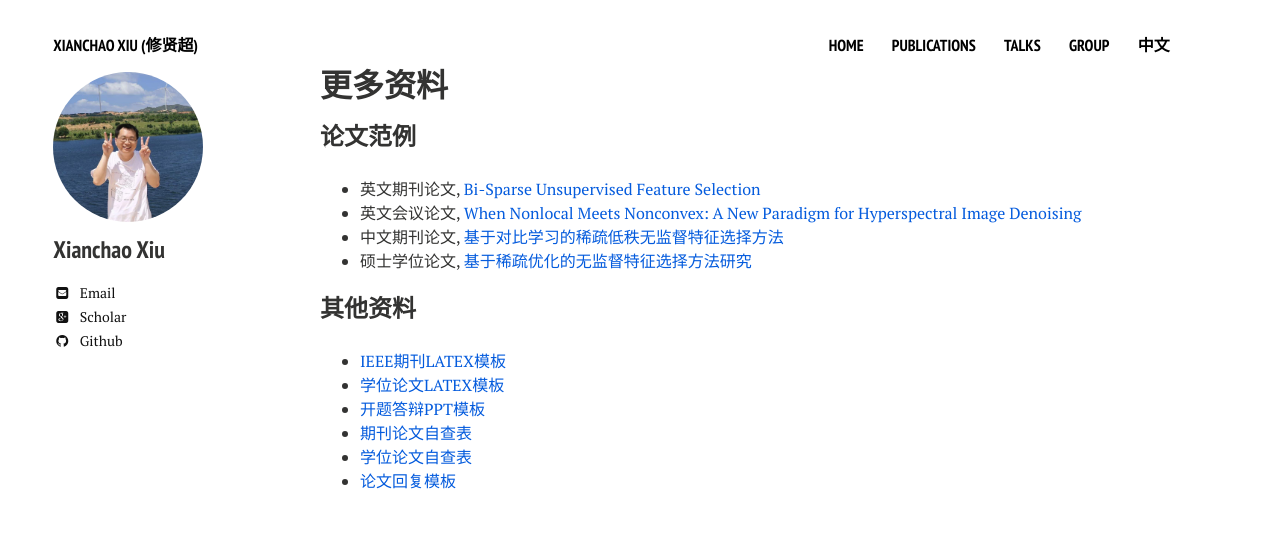
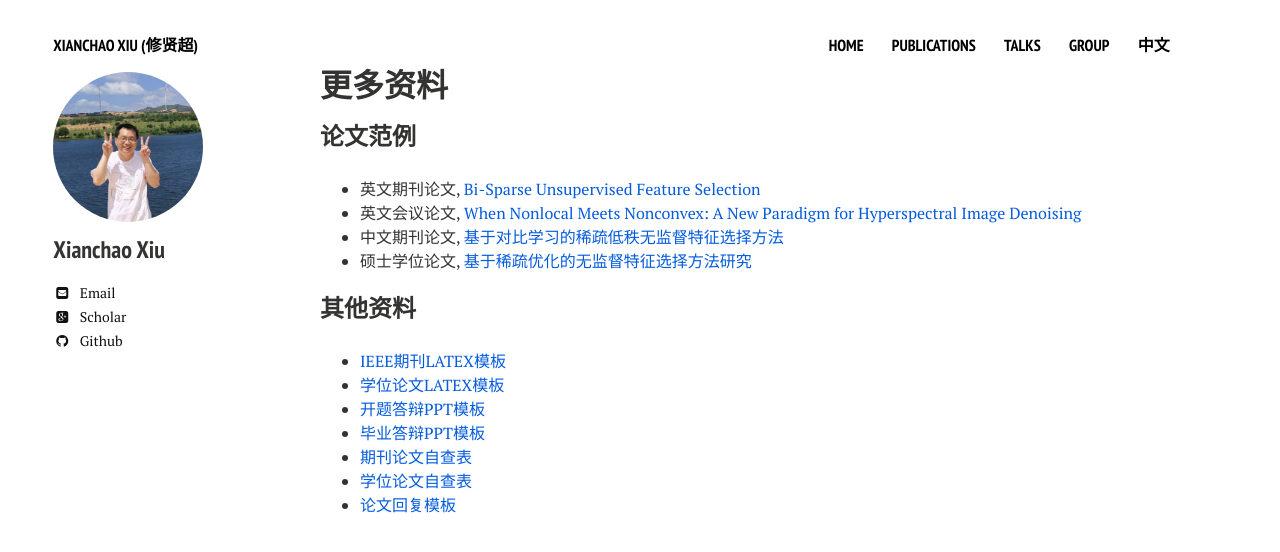
Before and after one commit to xianchaoxiu/xianchaoxiu.github.io, a Jekyll site: the page built from chinese/reading/what/index.md, in a window 1280 px wide. Shown: the top 552 px of the page. Built offline with Jekyll 4.4.1, drawn with Linux system fonts in a browser that asks for light colours; nearby versions of some CDN libraries.

Commit message:
Update index.md

```diff
--- a/chinese/reading/what/index.md
+++ b/chinese/reading/what/index.md
@@ -15,6 +15,7 @@ share: false
 * <a href="https://www.overleaf.com/latex/templates/ieee-for-journals-template-with-bibtex-example-files-included/hjbyjvncdmpx" class="textlink" target="_blank"> IEEE期刊LATEX模板 <br>
 * <a href="https://www.overleaf.com/latex/templates/shuthesis-thesis-template-for-shanghai-university/fqdhvtkggqzv" class="textlink" target="_blank">  学位论文LATEX模板 <br>
 * <a href="../what/kaiti.pptx" class="textlink" target="_blank">  开题答辩PPT模板 <br>
+* <a href="../what/kaiti.pptx" class="textlink" target="_blank">  毕业答辩PPT模板 <br>
 * <a href="../what/paper.pdf" class="textlink" target="_blank">  期刊论文自查表 <br>
 * <a href="../what/thesis.pdf" class="textlink" target="_blank">  学位论文自查表 <br>
 * <a href="../what/reply.pdf" class="textlink" target="_blank">  论文回复模板 <br>
```
